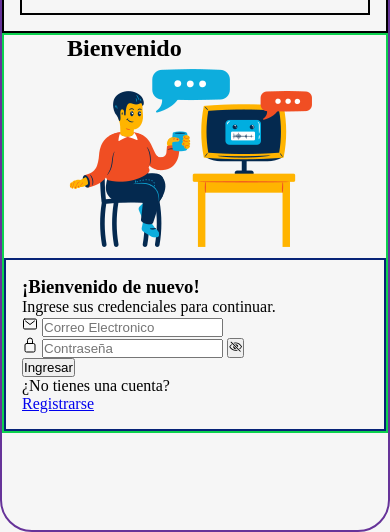
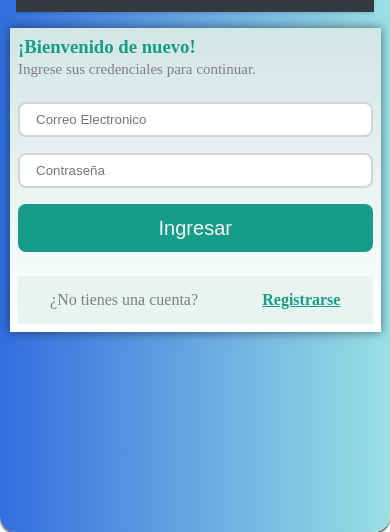
Before and after one commit to BryanPool99/ChatBot, a plain HTML site: page index.html in a window 390 px wide. Shown: the part 312-844 px from the top of the page. Drawn offline with nearby package versions, Linux system fonts and the light colour scheme.

Commit message:
diseño responsive

```diff
--- a/style.css
+++ b/style.css
@@ -1,10 +1,11 @@
 :root{
     --mainColor:#F6F6F6;
     --TextColorH:#169C89;
-    --TextInput:#999;
-    --borderInput:#B1B1B1;
+    --TextInput:#808080;
+    --borderInput:#D3D3D3;
     --bgFooterLogin:#E8F3F2;
-
+    --gradientL:#D2E6E4;
+    --gradientR:#FFF;
 }
 *{
     margin: 0;
@@ -12,22 +13,29 @@
     box-sizing: border-box;
 }
 body{
-    border: 2px solid rebeccapurple;/*tmp*/
-    background-color: var(--mainColor);
-    width: 100vw;
+    padding: 1rem;
     min-height: 100vh;
     display: flex;
-    flex-direction: column;
+    flex-direction: row;
     justify-content: center;
-    border-radius: 2rem;
-    -webkit-border-radius: 2rem;
-    -moz-border-radius: 2rem;
-    -ms-border-radius: 2rem;
-    -o-border-radius: 2rem;
+    align-items: center;
+}
+.mainContainer{
+    width: 1440px;
+    max-width: 1500px;
+    box-shadow: 0px 2px 2px rgba(0, 0, 0, 0.674);
+    background: linear-gradient(to right, #336EDF, #9AE0E4 );
+    border-radius: 1rem;
+    -webkit-border-radius: 1rem;
+    -moz-border-radius: 1rem;
+    -ms-border-radius: 1rem;
+    -o-border-radius: 1rem;
 }
 header{
-    border: 2px solid black;/*tmp*/
     padding: 1rem;
+    margin: 1rem;
+    background: #343a40;
+    box-shadow: 0px 2px 2px rgba(0, 0, 0, 0.1);
 }
 header nav{
     flex-wrap: wrap;
@@ -36,7 +44,6 @@ header nav{
     justify-content: space-around;
 }
 nav div{
-    border: 2px solid black;/*tmp*/
     width: 35rem;
     display: flex;
     flex-wrap: wrap;
@@ -72,23 +79,146 @@ nav div{
     font-weight: 600;
 }
 main{
-    border: 2px solid rgb(13, 209, 79);/*tmp*/
+    height: 32rem;
     display: flex;
     flex-wrap: wrap;
     justify-content: space-evenly;
     align-items: center;
 }
 main section.container-Login_Register{
-    border: 2px solid rgb(7, 35, 119);/*tmp*/
     display: flex;
-    padding: 1rem;
-    width: 25rem;
-    overflow-x: hidden;
-}
-aside#section-login{
+    align-items: center;
+    justify-content: center;
     width: 25rem;
 }
+
+aside.container-form{
+    background: linear-gradient(0deg, var(--gradientR) 0%, var(--gradientL) 100%);
+    box-shadow: 0px 0px 10px 0px rgba(0, 0, 0, 0.5);
+    padding: 2rem;
+    transition: all 0.5s ease-in-out;
+}
+.container-form h3{
+    color: var(--TextColorH);
+    margin: 0 0 .2rem 0;
+}
+.container-form>p{
+    color: var(--TextInput);
+    margin: 0 0 .5rem 0;
+    font-size: 15px;
+}
+.container-form form{
+    margin: 1.5rem auto;
+}
+form div.container_input{
+    border: 2px solid var(--borderInput);
+    border-radius: .5rem;
+    padding: .5rem;
+    margin: 1rem auto;
+    -webkit-border-radius: .5rem;
+    -moz-border-radius: .5rem;
+    -ms-border-radius: .5rem;
+    -o-border-radius: .5rem;
+    display: flex;
+    align-items: center;
+    color: var(--TextInput);
+    background: var(--gradientR);
+}
+.container_input input{
+    width: 15rem;
+    margin: 0 0 0 .5rem;
+    border: none;
+    outline: none;
+}
+.container_input button{
+    color: var(--TextColorH);
+    background: transparent;
+    display: flex;
+    border: none;
+    cursor: pointer;
+}
+.container_input ion-icon{
+    font-size: 1.5rem;
+}
+form>button{
+    background: var(--TextColorH);
+    color: var(--mainColor);
+    font-size: 20px;
+    font-weight: 500;
+    width: 100%;
+    height: 3rem;
+    border: none;
+    border-radius: .5rem;
+    -webkit-border-radius: .5rem;
+    -moz-border-radius: .5rem;
+    -ms-border-radius: .5rem;
+    -o-border-radius: .5rem;
+    cursor: pointer;
+}
+.container-form .container-form_footer{
+    height: 3rem;
+    display: flex;
+    flex-wrap: wrap;
+    justify-content: space-around;
+    align-items: center;
+    background: var(--bgFooterLogin);
+    color: var(--TextInput);
+}
+.container-form_footer a{
+    color: var(--TextColorH);
+    font-weight: 700;
+}
 aside#section-register{
-    border: 2px solid rgb(52, 119, 7);/*tmp*/
     display: none;
 }
+@media screen and (max-width: 768px) {
+
+    .mainContainer{
+       min-height: 100vh;
+    }
+    nav div{
+        width: 95%;
+    }
+    main{
+        height: auto;
+    }
+}
+@media screen and (max-width: 426px) {
+    body{
+        padding: 0;
+    }
+    .mainContainer{
+        width: 100%;
+    }
+    main{
+        flex-direction: column-reverse;
+        flex-wrap: nowrap;
+        justify-content: flex-end;
+        align-items: center;
+    }
+    main>section{
+        display: none;
+    }
+    main section.container-Login_Register{
+        width: 95%;
+    }
+    aside{
+        width: 100%;
+    }
+    aside.container-form{
+        padding: .5rem;
+    }
+    .container_input button{
+        margin-left: 4rem;
+    }
+}
+@media screen and (max-width: 375px) {
+    .container_input button{
+        margin-left: 2rem;
+    }
+}
+@media screen and (max-width: 320px) {
+    .container_input button{
+        margin-left: 0rem;
+    }
+}
```
